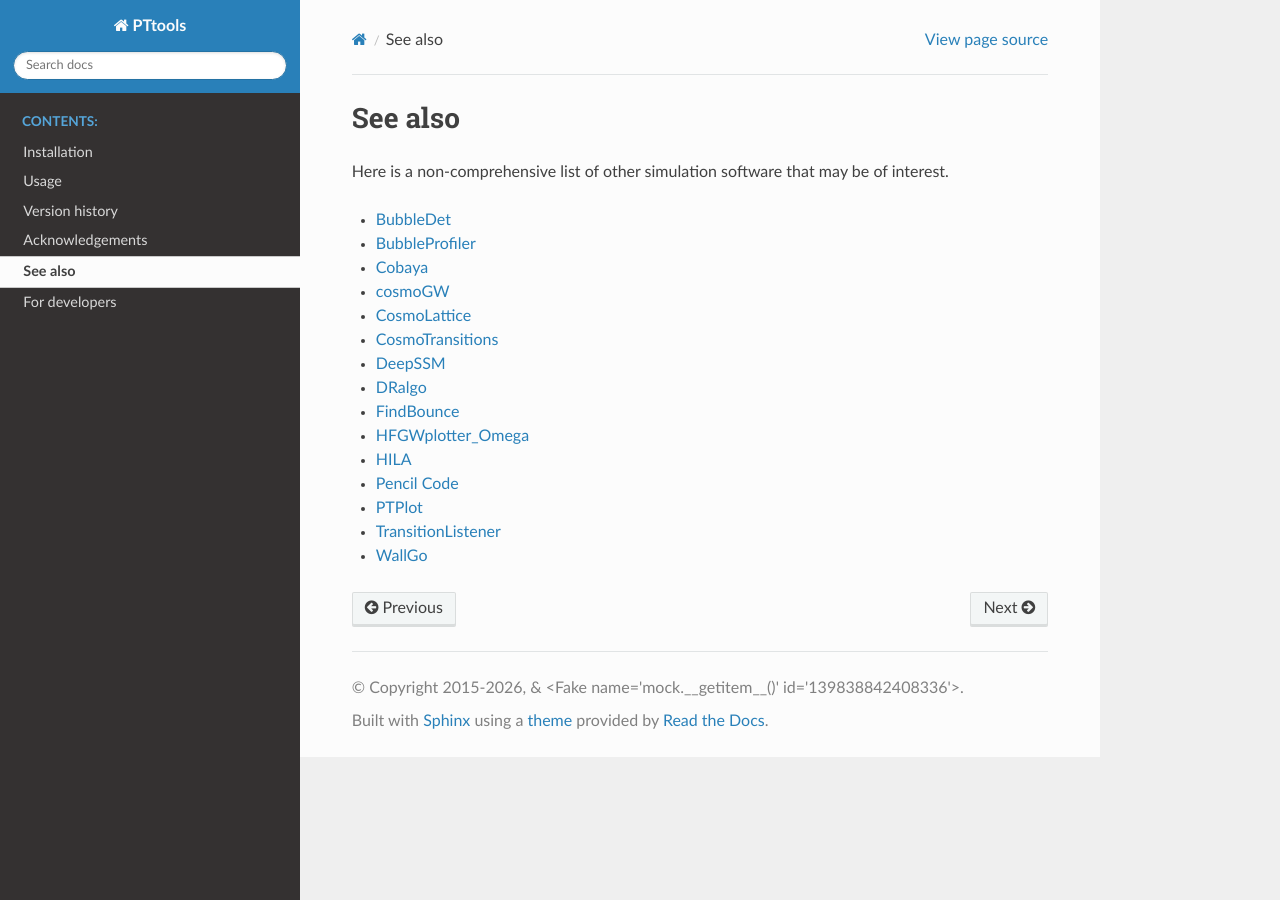
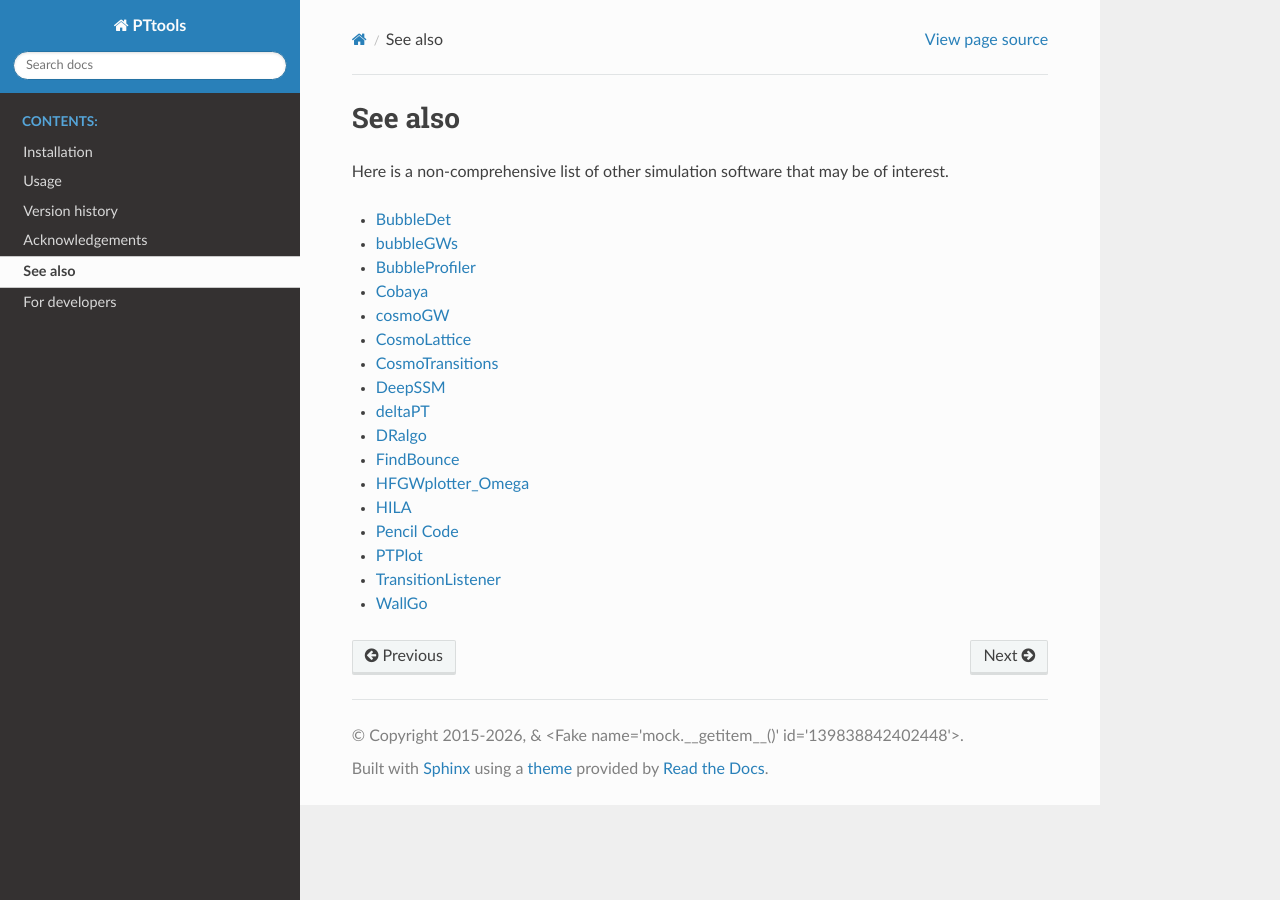
Before and after one commit to CFT-HY/pttools, a Sphinx documentation site: the page built from docs/see_also.rst, in a window 1280 px wide. Built offline with Sphinx 7.4.7 and the Read the Docs theme 3.1.0, drawn with Linux system fonts in a browser that asks for light colours; pages that are not in the unit, such as notebooks, are missing from menus.

Commit message:
Add bubbleGWs and deltaPT to the list of links

```diff
--- a/docs/see_also.rst
+++ b/docs/see_also.rst
@@ -4,12 +4,14 @@
 Here is a non-comprehensive list of other simulation software that may be of interest.
 
 - `BubbleDet <https://bubbledet.readthedocs.io/en/latest/>`_
+- `bubbleGWs <https://github.com/vianvask/bubbleGWs>`_
 - `BubbleProfiler <https://github.com/bubbleprofiler/bubbleprofiler>`_
 - `Cobaya <https://cobaya.readthedocs.io/en/latest/>`_
 - `cosmoGW <https://github.com/CosmoGW/CosmoGW>`_
 - `CosmoLattice <https://cosmolattice.net>`_
 - `CosmoTransitions <https://clwainwright.net/CosmoTransitions>`_
 - `DeepSSM <https://github.com/ctian282/DeepSSM>`_
+- `deltaPT <https://github.com/vianvask/deltaPT>`_
 - `DRalgo <https://github.com/DR-algo/DRalgo>`_
 - `FindBounce <https://github.com/vguada/FindBounce>`_
 - `HFGWplotter_Omega <https://github.com/ctamaritd/HFGWPlotter_Omega>`_
```
